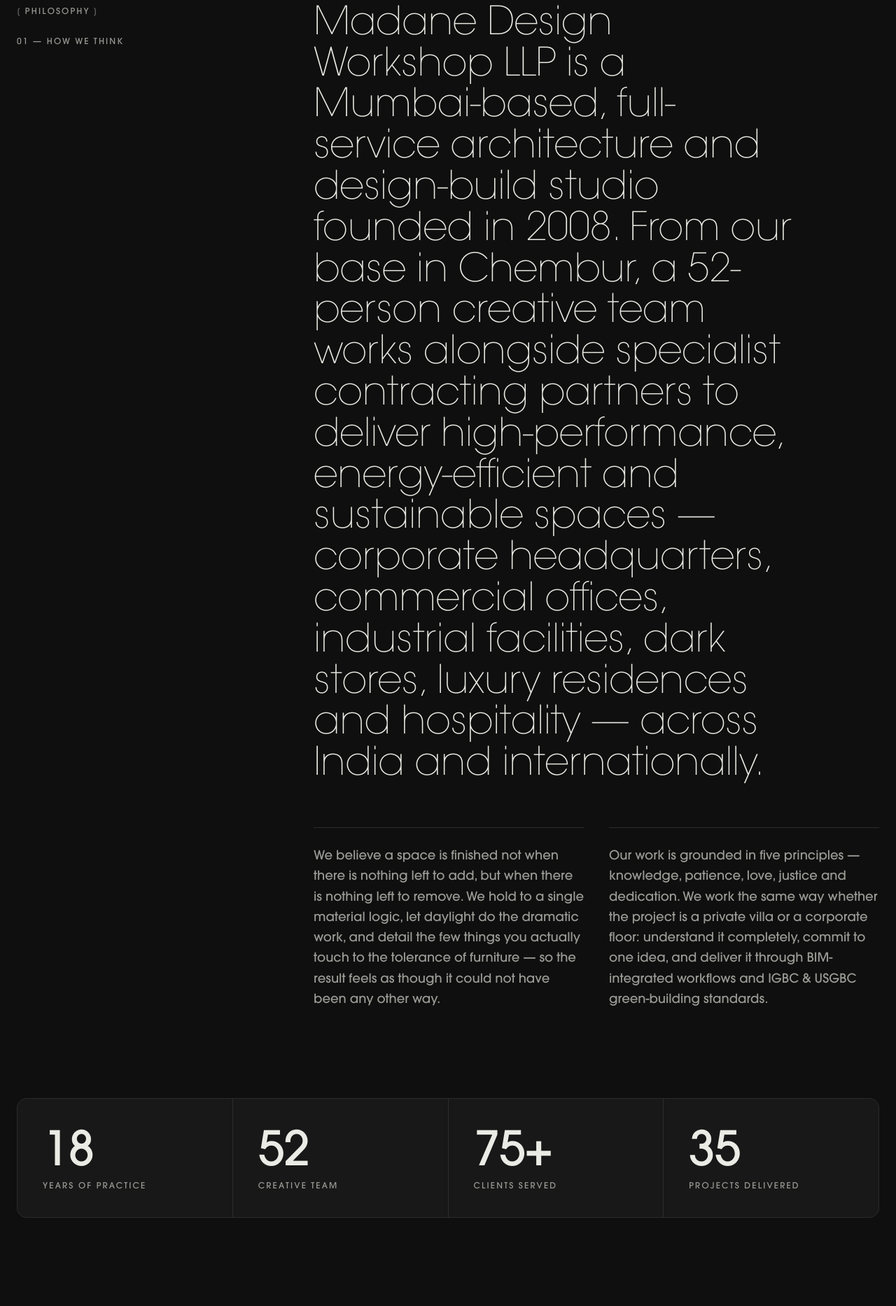
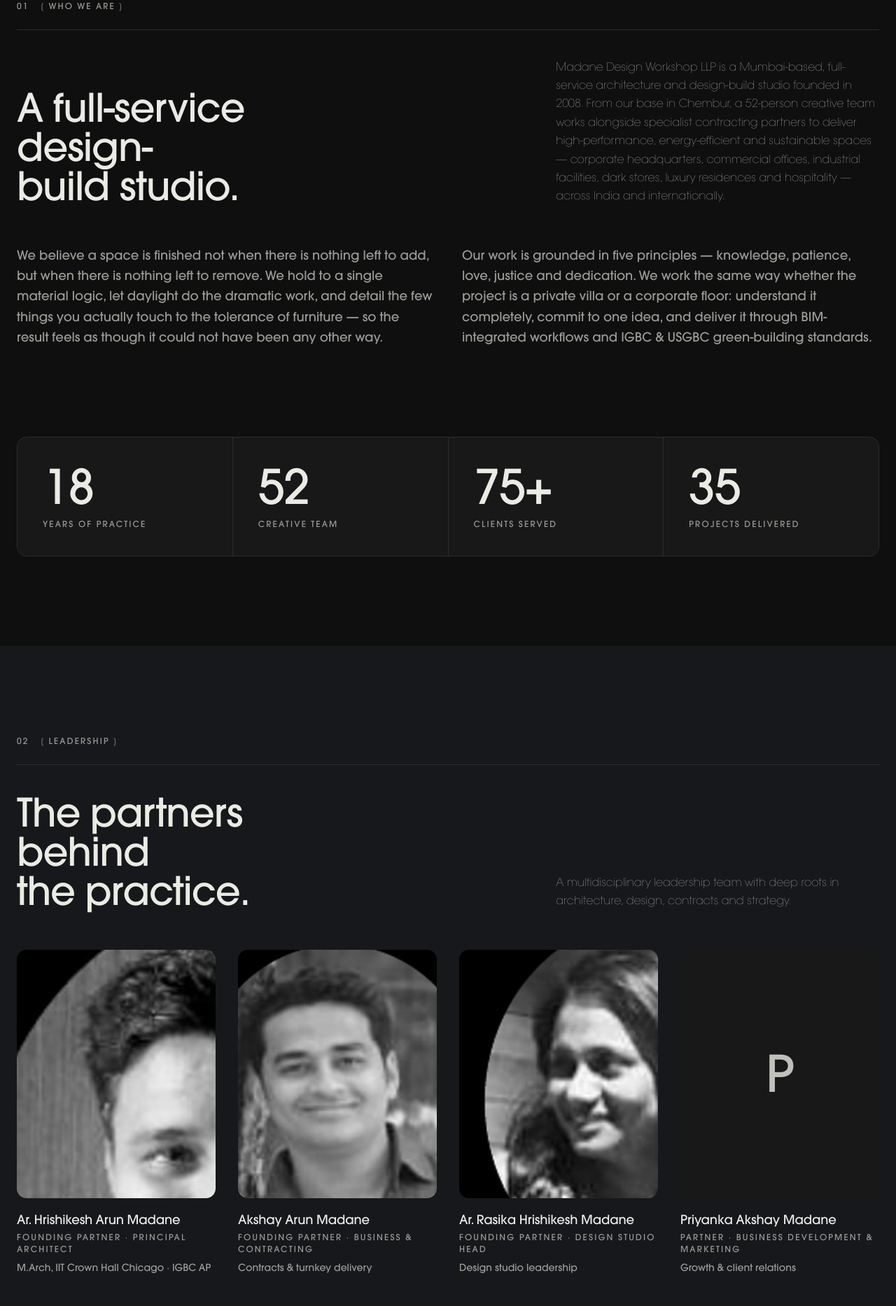
Before and after one commit to TusharND12/madane-design-workshop, a Next.js app: page /studio in a window 1280 px wide. Shown: the part 560-2426 px from the top of the page at 70% size. Built offline with nearby package versions, Linux system fonts and the light colour scheme.

Commit message:
Rebuild studio page (corporate-credibility) and use real line-art skyline in Architecture section, full-bleed and responsive for large/ultrawide displays

```diff
--- a/src/app/(site)/studio/page.tsx
+++ b/src/app/(site)/studio/page.tsx
@@ -1,24 +1,24 @@
 import type { Metadata } from "next";
 import Image from "next/image";
-import { getStudio, getTeam } from "@/lib/cms";
+import { getStudio, getClients } from "@/lib/cms";
 import { site } from "@/content/site";
 import { PageIntro } from "@/components/common/PageIntro";
+import { SectionHeader } from "@/components/primitives/SectionHeader";
 import { Reveal } from "@/components/primitives/Reveal";
-import { Bracket } from "@/components/primitives/Bracket";
-import { TeamGrid } from "@/components/studio/TeamGrid";
-import { Milestones } from "@/components/studio/Milestones";
 import { EnquiryBand } from "@/components/common/EnquiryBand";
 
 export const metadata: Metadata = {
   title: "Studio",
   description:
-    "Madane Design Workshop is a studio of architecture, interiors and turnkey delivery — quiet on purpose, exacting by habit. Our philosophy, people and practice.",
+    "Madane Design Workshop is a Mumbai-based, full-service architecture and design-build studio founded in 2008 — leadership, capabilities, principles and accreditations.",
   alternates: { canonical: "/studio" },
 };
 
+const pad = (n: number) => String(n).padStart(2, "0");
+
 export default function StudioPage() {
   const studio = getStudio();
-  const team = getTeam();
+  const clients = getClients();
 
   return (
     <>
@@ -35,33 +35,21 @@ export default function StudioPage() {
         }
       />
 
-      {/* Philosophy — oversized lead statement beside the running narrative */}
+      {/* 01 — Who we are */}
       <section className="bg-paper">
-        <div className="shell-wide grid gap-12 pb-section md:grid-cols-12 md:gap-x-10">
-          <div className="md:col-span-4">
-            <Reveal className="md:sticky md:top-[calc(var(--header-h)+2.5rem)]">
-              <Bracket>Philosophy</Bracket>
-              <p className="mt-6 font-mono text-2xs uppercase tracking-label text-ink-muted">01 — How we think</p>
-            </Reveal>
-          </div>
-          <div className="md:col-span-8">
-            <Reveal>
-              <p className="max-w-[22ch] font-display text-[clamp(1.9rem,4.4vw,3.5rem)] font-light leading-[1.05] tracking-tight">
-                {studio.philosophy[0]}
-              </p>
-            </Reveal>
-            <div className="mt-12 grid gap-9 md:mt-16 md:grid-cols-2">
+        <div className="shell-wide pb-section">
+          <SectionHeader index="01" label="Who we are" title="A full-service design-build studio." align="between" intro={studio.philosophy[0]} />
+          <div className="mt-12 grid gap-9 md:mt-14 md:grid-cols-2 md:gap-x-10">
             {studio.philosophy.slice(1).map((p, i) => (
-                <Reveal key={i} delay={i * 0.06} className="border-t border-hairline pt-6">
+              <Reveal key={i} delay={i * 0.06}>
                 <p className="max-w-prose text-base leading-relaxed text-ink-muted md:text-lead md:leading-relaxed">{p}</p>
               </Reveal>
             ))}
           </div>
         </div>
-        </div>
       </section>
 
-      {/* Practice in numbers — editorial stat band */}
+      {/* 02 — Numbers */}
       <section className="bg-paper">
         <div className="shell-wide pb-section">
           <Reveal className="grid grid-cols-2 gap-px overflow-hidden rounded-card border border-hairline bg-hairline md:grid-cols-4">
@@ -75,44 +63,83 @@ export default function StudioPage() {
         </div>
       </section>
 
-      {/* Full-bleed studio image */}
-      <section className="bg-paper">
-        <Reveal className="relative aspect-[21/9] w-full overflow-hidden bg-mount">
-          <Image src={studio.image} alt={studio.imageAlt} fill sizes="100vw" className="object-cover" />
+      {/* 03 — Leadership */}
+      <section className="bg-stone/40">
+        <div className="shell-wide py-section">
+          <SectionHeader index="02" label="Leadership" title="The partners behind the practice." align="between" intro="A multidisciplinary leadership team with deep roots in architecture, design, contracts and strategy." />
+          <div className="mt-14 grid grid-cols-2 gap-x-6 gap-y-12 md:grid-cols-4 md:gap-x-8">
+            {studio.leadership.map((m, i) => (
+              <Reveal key={m.name} delay={(i % 4) * 0.06} className="flex flex-col">
+                <div className="relative aspect-[4/5] w-full overflow-hidden rounded-card bg-mount">
+                  {m.portrait ? (
+                    <Image src={m.portrait} alt={`${m.name} — ${m.role}.`} fill sizes="(max-width:768px) 45vw, 22vw" className="object-cover grayscale" />
+                  ) : (
+                    <span aria-hidden="true" className="flex h-full w-full items-center justify-center font-display text-5xl text-ink/80">
+                      {m.name.replace(/^Ar\.\s*/, "").charAt(0)}
+                    </span>
+                  )}
+                </div>
+                <h3 className="mt-5 font-display text-lg leading-tight tracking-tight">{m.name}</h3>
+                <span className="mt-1.5 font-mono text-2xs uppercase tracking-label text-ink-muted">{m.role}</span>
+                <p className="mt-2 text-sm leading-snug text-ink-muted">{m.credential}</p>
               </Reveal>
-      </section>
-
-      {/* Vision — centred pull-quote */}
-      <section className="bg-stone">
-        <div className="shell-wide flex flex-col items-center py-section text-center">
-          <Reveal>
-            <Bracket>Vision</Bracket>
-          </Reveal>
-          <Reveal delay={0.06}>
-            <p className="mx-auto mt-9 max-w-4xl font-display text-[clamp(1.9rem,5vw,3.75rem)] font-light leading-[1.06] tracking-tight">
-              “{studio.vision}”
-            </p>
-          </Reveal>
+            ))}
+          </div>
         </div>
       </section>
 
-      <Milestones items={studio.milestones} />
-      <TeamGrid team={team} />
+      {/* 04 — What we design & build */}
+      <section className="bg-paper">
+        <div className="shell-wide py-section">
+          <SectionHeader index="03" label="Capabilities" title="What we design & build." align="between" intro="From a single working floor to a whole building — across sectors, in India and internationally." />
+          <div className="mt-12 grid grid-cols-1 gap-x-10 sm:grid-cols-2 lg:grid-cols-3">
+            {studio.capabilities.map((c, i) => (
+              <Reveal as="div" key={c} delay={(i % 3) * 0.04} className="flex items-baseline gap-4 border-t border-hairline py-5">
+                <span className="font-mono text-2xs tracking-label text-ink-muted">{pad(i + 1)}</span>
+                <span className="text-base leading-snug md:text-lead">{c}</span>
+              </Reveal>
+            ))}
+          </div>
+        </div>
+      </section>
 
-      {/* Accreditations */}
+      {/* 05 — Principles */}
+      <section className="bg-stone/40">
+        <div className="shell-wide py-section">
+          <SectionHeader index="04" label="Principles" title="Five things we hold to." />
+          <div className="mt-14 grid grid-cols-2 gap-x-8 gap-y-10 md:grid-cols-5">
+            {studio.principles.map((p, i) => (
+              <Reveal key={p.en} delay={(i % 5) * 0.05} className="border-t border-hairline pt-6">
+                <span className="block text-xl leading-none text-ink/60">{p.sa}</span>
+                <span className="mt-3 block font-display text-2xl tracking-tight">{p.en}</span>
+                <p className="mt-2.5 text-sm leading-snug text-ink-muted">{p.note}</p>
+              </Reveal>
+            ))}
+          </div>
+        </div>
+      </section>
+
+      {/* 06 — Accreditations & Clients */}
       <section className="bg-paper">
-        <div className="shell-wide flex flex-col items-center gap-7 border-t border-hairline py-section-sm text-center">
-          <span className="font-mono text-2xs uppercase tracking-label text-ink-muted">Accreditations &amp; memberships</span>
-          <div className="flex flex-wrap items-center justify-center gap-x-12 gap-y-5">
+        <div className="shell-wide py-section">
+          <SectionHeader index="05" label="Recognition" title="Accredited, and trusted." align="between" intro="IGBC & USGBC Platinum / Gold certified projects for the majority of our clients." />
+
+          <div className="mt-12 flex flex-wrap items-center gap-x-12 gap-y-5 border-t border-hairline pt-8">
             {studio.accreditations.map((a) => (
-              <span key={a} className="font-display text-xl tracking-tight text-ink/65 md:text-2xl">
-                {a}
+              <span key={a} className="font-display text-xl tracking-tight text-ink/65 md:text-2xl">{a}</span>
+            ))}
+          </div>
+
+          <div className="mt-12 border-t border-hairline pt-8">
+            <span className="font-mono text-2xs uppercase tracking-label text-ink-muted">Selected clients</span>
+            <div className="mt-6 flex flex-wrap gap-x-8 gap-y-3">
+              {clients.map((c) => (
+                <span key={c.name} className="font-mono text-2xs uppercase tracking-label text-ink/55 transition-colors duration-300 hover:text-ink">
+                  {c.name}
                 </span>
               ))}
             </div>
-          <span className="font-mono text-2xs uppercase tracking-label text-ink-muted">
-            IGBC &amp; USGBC Platinum / Gold certified projects
-          </span>
+          </div>
         </div>
       </section>
 
--- a/src/components/home/ArchitectureSketch.tsx
+++ b/src/components/home/ArchitectureSketch.tsx
@@ -16,40 +16,48 @@ import { Bracket } from "@/components/primitives/Bracket";
 import { usePrefersReducedMotion } from "@/hooks/usePrefersReducedMotion";
 
 /**
- * Architecture, drawn — each project's render reduced to a line sketch. As you
- * scroll, the buildings draw themselves up from the ground one after another,
- * standing side by side until the whole studio skyline is assembled in line.
+ * Architecture, drawn — the studio's built work reduced to a single line-art
+ * skyline on black. As you scroll, the panorama assembles itself: equal columns
+ * draw up from the ground one after another, left to right, until the whole
+ * elevation stands complete and seamless, reading as one continuous drawing.
+ *
+ * The skyline breaks out of the page column to full viewport width and is sized
+ * by the artwork's own aspect ratio, so it scales up on large / ultrawide
+ * monitors (height-capped) without ever cropping the building tops.
  */
-const HEIGHTS = [82, 100, 64, 92, 72, 100, 86, 70, 96, 78];
-// Clean line-art renders (styling only) cycled across the columns; each column
-// takes a different horizontal slice so repeats read as distinct detail studies.
-const LINEART_COUNT = 5;
-const lineartSrc = (i: number) => `/assets/lineart/${(i % LINEART_COUNT) + 1}.png`;
-const lineartPos = (i: number) => `${(i * 31) % 100}% bottom`;
+const PANORAMA = "/assets/lineart/skyline.png";
+const ASPECT = 2.985; // 2167 × 726 source
+// Cap the drawn height against the viewport so it always fits the pinned frame;
+// width then follows from the aspect ratio and fills as much screen as it can.
+const MAX_H = "min(64vh, 760px)";
+const SKY_STYLE = { width: `min(100%, calc(${MAX_H} * ${ASPECT}))`, aspectRatio: `${ASPECT}` } as const;
+// How many slices the skyline is drawn in — finer than the building count for a
+// smoother left-to-right assembly. Each column is a vertical window onto the
+// same image, so the slices tile back into the original panorama.
+const COLUMNS = 12;
 
 export function ArchitectureSketch({ projects }: { projects: Project[] }) {
   const reduced = usePrefersReducedMotion();
   if (projects.length === 0) return null;
-  if (reduced) return <StaticSketch projects={projects} />;
-  return <Scene projects={projects} />;
+  if (reduced) return <StaticSketch />;
+  return <Scene total={projects.length} />;
 }
 
-function Scene({ projects }: { projects: Project[] }) {
+function Scene({ total }: { total: number }) {
   const ref = useRef<HTMLDivElement>(null);
   const { scrollYProgress } = useScroll({ target: ref, offset: ["start start", "end end"] });
-  const N = projects.length;
   const [active, setActive] = useState(1);
 
   useMotionValueEvent(scrollYProgress, "change", (v) => {
-    setActive(Math.min(N, Math.max(1, Math.ceil(v * N))));
+    setActive(Math.min(total, Math.max(1, Math.ceil(v * total))));
   });
 
   return (
     <section ref={ref} className="relative h-[300vh] bg-black">
       <div className="sticky top-0 flex h-[100svh] flex-col overflow-hidden">
-        <div className="shell-wide flex flex-1 flex-col pt-[calc(var(--header-h)+clamp(1.5rem,5vh,3.5rem))]">
+        <div className="flex flex-1 flex-col pt-[calc(var(--header-h)+clamp(1.5rem,5vh,3.5rem))]">
           {/* Header */}
-          <div className="flex items-end justify-between gap-6">
+          <div className="shell-wide flex w-full items-end justify-between gap-6">
             <div className="flex flex-col gap-4">
               <Bracket>Architecture</Bracket>
               <h2 className="font-display text-[clamp(1.6rem,4vw,3rem)] font-light leading-[0.98] tracking-tight">
@@ -57,17 +65,22 @@ function Scene({ projects }: { projects: Project[] }) {
               </h2>
             </div>
             <span className="shrink-0 font-mono text-2xs uppercase tracking-label text-ink-muted">
-              {String(active).padStart(2, "0")} / {String(N).padStart(2, "0")}
+              {String(active).padStart(2, "0")} / {String(total).padStart(2, "0")}
             </span>
           </div>
 
-          {/* Skyline — seamless columns on black, read as one continuous image */}
-          <div className="mt-auto flex h-[clamp(280px,52vh,560px)] items-end gap-0 border-b border-white/10 bg-black">
-            {projects.map((p, i) => (
-              <SketchBuilding key={p.slug} progress={scrollYProgress} index={i} total={N} project={p} h={HEIGHTS[i % HEIGHTS.length]} />
-            ))}
+          {/* Skyline — full-bleed, sized by the artwork's aspect ratio. Equal
+              columns slice the one panorama; they draw in left to right and tile
+              back into a single seamless image on black. */}
+          <div className="mt-auto w-full px-[var(--gutter)]">
+            <div className="mx-auto flex items-end gap-0 bg-black" style={SKY_STYLE}>
+              {Array.from({ length: COLUMNS }, (_, i) => (
+                <SketchColumn key={i} progress={scrollYProgress} index={i} total={COLUMNS} />
+              ))}
+            </div>
           </div>
-          <div className="flex items-center justify-between py-6 font-mono text-2xs uppercase tracking-label text-ink-muted">
+
+          <div className="shell-wide flex w-full items-center justify-between py-6 font-mono text-2xs uppercase tracking-label text-ink-muted">
             <span>The built work, drawn in line</span>
             <Link href="/projects?type=Architecture" className="link-underline">
               All architecture →
@@ -79,66 +92,58 @@ function Scene({ projects }: { projects: Project[] }) {
   );
 }
 
-function SketchBuilding({
+function SketchColumn({
   progress,
   index,
   total,
-  project,
-  h,
 }: {
   progress: MotionValue<number>;
   index: number;
   total: number;
-  project: Project;
-  h: number;
 }) {
   const start = index / total;
   const span = 1 / total;
   const opacity = useTransform(progress, [start, start + span * 0.45], [0, 1], { clamp: true });
   const clipTop = useTransform(progress, [start, start + span * 0.9], [100, 0], { clamp: true });
   const clip = useMotionTemplate`inset(${clipTop}% 0% 0% 0%)`;
-  const y = useTransform(progress, [start, start + span * 0.9], [36, 0], { clamp: true });
+  const y = useTransform(progress, [start, start + span * 0.9], [28, 0], { clamp: true });
 
   return (
-    <motion.div style={{ height: `${h}%` }} className="relative h-full min-w-[54px] flex-1 sm:min-w-[84px]">
-      <motion.div style={{ opacity, clipPath: clip, y }} className="h-full w-full">
-        <Link
-          href={`/projects/${project.slug}`}
-          aria-label={`${project.name} — ${project.city} ${project.year}`}
-          className="group relative block h-full w-full overflow-hidden bg-black"
-        >
-          <Image
-            src={lineartSrc(index)}
-            alt={`${project.name} — line study.`}
-            fill
-            sizes="(max-width:768px) 30vw, 12vw"
-            style={{ objectPosition: lineartPos(index) }}
-            className="object-cover opacity-95 transition-opacity duration-500 ease-editorial group-hover:opacity-100"
-          />
-        </Link>
-      </motion.div>
+    <motion.div style={{ opacity, clipPath: clip, y }} className="h-full flex-1">
+      <div
+        className="h-full w-full"
+        style={{
+          backgroundImage: `url(${PANORAMA})`,
+          backgroundSize: `${total * 100}% 100%`,
+          backgroundPosition: `${total > 1 ? (index / (total - 1)) * 100 : 0}% bottom`,
+          backgroundRepeat: "no-repeat",
+        }}
+      />
     </motion.div>
   );
 }
 
-/* Reduced motion — all sketches shown side by side, no pin. */
-function StaticSketch({ projects }: { projects: Project[] }) {
+/* Reduced motion — the full skyline shown at rest, no pin, no assembly. */
+function StaticSketch() {
   return (
     <section className="bg-black">
-      <div className="shell-wide py-section">
-        <Bracket>Architecture</Bracket>
-        <h2 className="mt-5 font-display text-[clamp(1.6rem,4vw,3rem)] font-light leading-[0.98] tracking-tight">Drawn from the ground up.</h2>
-        <div className="mt-12 flex h-[clamp(240px,40vh,420px)] items-end gap-0 border-b border-white/10 bg-black">
-          {projects.map((p, i) => (
-            <Link
-              key={p.slug}
-              href={`/projects/${p.slug}`}
-              style={{ height: `${HEIGHTS[i % HEIGHTS.length]}%` }}
-              className="group relative block min-w-[54px] flex-1 overflow-hidden bg-black sm:min-w-[84px]"
-            >
-              <Image src={lineartSrc(i)} alt={`${p.name} — line study.`} fill sizes="12vw" style={{ objectPosition: lineartPos(i) }} className="object-cover opacity-95" />
-            </Link>
-          ))}
+      <div className="py-section">
+        <div className="shell-wide w-full">
+          <Bracket>Architecture</Bracket>
+          <h2 className="mt-5 font-display text-[clamp(1.6rem,4vw,3rem)] font-light leading-[0.98] tracking-tight">
+            Drawn from the ground up.
+          </h2>
+        </div>
+        <div className="mt-12 w-full px-[var(--gutter)]">
+          <div className="relative mx-auto bg-black" style={SKY_STYLE}>
+            <Image src={PANORAMA} alt="The studio's built work, drawn in line." fill sizes="100vw" className="object-contain object-bottom" />
+          </div>
+        </div>
+        <div className="shell-wide mt-6 flex w-full items-center justify-between font-mono text-2xs uppercase tracking-label text-ink-muted">
+          <span>The built work, drawn in line</span>
+          <Link href="/projects?type=Architecture" className="link-underline">
+            All architecture →
+          </Link>
         </div>
       </div>
     </section>
--- a/src/content/studio.ts
+++ b/src/content/studio.ts
@@ -29,6 +29,36 @@ export const studio = {
     { year: "2015", body: "The practice scales into large corporate interiors, GCCs and industrial facilities across India." },
     { year: "2020", body: "IGBC & USGBC green-building certification becomes central to design and delivery." },
     { year: "2026", body: "A 52-person team serves 75+ clients across homes, offices and brand environments in India and abroad." },
+  ],
+  // Founding/partner leadership with real credentials (company profile).
+  leadership: [
+    { name: "Ar. Hrishikesh Arun Madane", role: "Founding Partner · Principal Architect", credential: "M.Arch, IIT Crown Hall Chicago · IGBC AP", portrait: "/assets/team-clean/hrishikesh.jpg" },
+    { name: "Akshay Arun Madane", role: "Founding Partner · Business & Contracting", credential: "Contracts & turnkey delivery", portrait: "/assets/team-clean/akshay.jpg" },
+    { name: "Ar. Rasika Hrishikesh Madane", role: "Founding Partner · Design Studio Head", credential: "Design studio leadership", portrait: "/assets/team-clean/rasika.jpg" },
+    { name: "Priyanka Akshay Madane", role: "Partner · Business Development & Marketing", credential: "Growth & client relations", portrait: "" },
+  ],
+  // What we design & build (company profile).
+  capabilities: [
+    "High-rise architecture",
+    "Commercial & residential architecture",
+    "Mixed-use developments",
+    "Industrial facilities",
+    "Institutional architecture",
+    "Hospitals & healthcare",
+    "Corporate offices & GCCs",
+    "Luxury villas & residences",
+    "Resort & hotel interiors",
+    "Dark stores & retail",
+    "Turnkey design-build",
+    "IGBC & USGBC green buildings",
+  ],
+  // The studio's five working principles (company profile).
+  principles: [
+    { sa: "ज्ञान", en: "Knowledge", note: "Incorporating continued education." },
+    { sa: "धैर्य", en: "Patience", note: "Creating through patience." },
+    { sa: "प्रेम", en: "Love", note: "We love what we do." },
+    { sa: "न्याय", en: "Justice", note: "Our work does justice to each project." },
+    { sa: "समर्पण", en: "Dedication", note: "A team dedicated to the cause of the project." },
   ],
 };
 
```
Also changed, not shown: 1 other file (tests, documents, lock files or other folders). Lines whose indentation alone changed are shown as unchanged.
